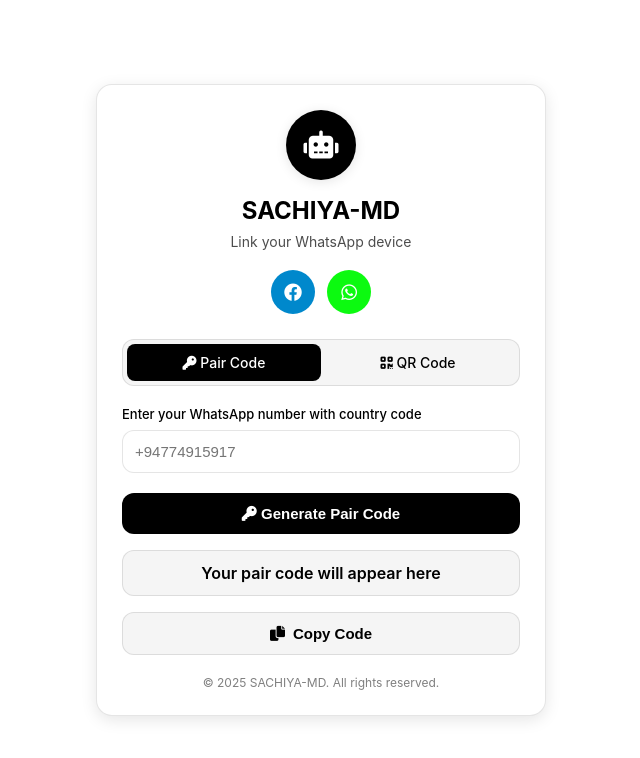
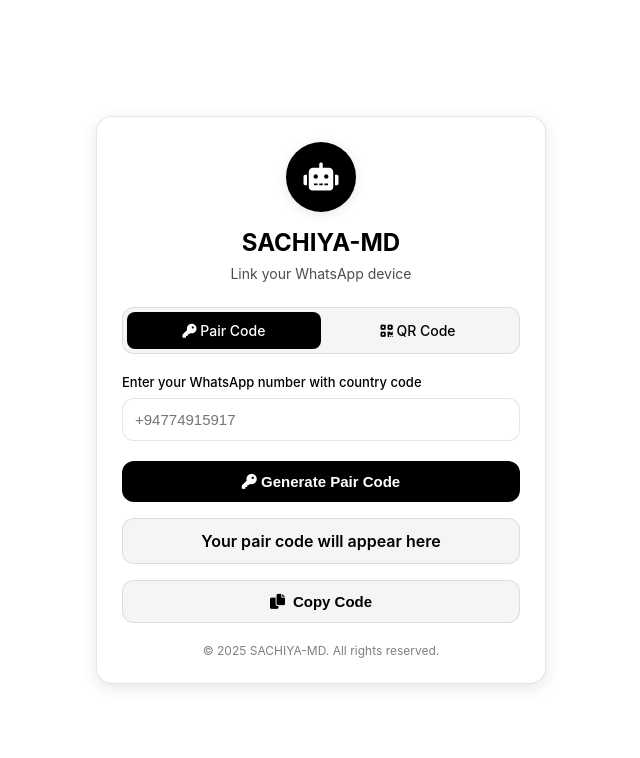
Before and after one commit to sachirainduwara-git/sachiya-mini-bot, a website: page pair.html in a window 1280 px wide. Shown: the whole page, without its empty margins (319-959 px from the left). Drawn offline with nearby package versions, Linux system fonts and the light colour scheme.

Commit message:
Update pair.html

```diff
--- a/pair.html
+++ b/pair.html
@@ -3,7 +3,7 @@
   <head>
     <meta charset="UTF-8" />
     <meta name="viewport" content="width=device-width, initial-scale=1.0" />
-    <title>SACHIYA MINI BOT PAIR</title>
+    <title>SACHIYA MD PAIR</title>
     <link
       rel="stylesheet"
       href="https://cdnjs.cloudflare.com/ajax/libs/font-awesome/6.0.0/css/all.min.css"
@@ -76,38 +76,6 @@
         font-size: 14px;
         color: rgba(0, 0, 0, 0.7);
         margin-bottom: 20px;
-      }
-
-      .social-icons {
-        display: flex;
-        justify-content: center;
-        gap: 12px;
-        margin-bottom: 20px;
-      }
-
-      .social-icons a {
-        width: 44px;
-        height: 44px;
-        border-radius: 50%;
-        display: flex;
-        align-items: center;
-        justify-content: center;
-        color: #fff;
-        font-size: 18px;
-        text-decoration: none;
-        transition: all 0.3s ease;
-      }
-
-      .social-icons a.facebook {
-        background: #0088cc;
-      }
-      .social-icons a.whatsapp {
-        background: #0cfa10;
-      }
-
-      .social-icons a:hover {
-        transform: scale(1.1);
-        box-shadow: 0 4px 12px rgba(0, 0, 0, 0.2);
       }
 
       /* Toggle Switch Styles */
@@ -335,17 +303,6 @@
         <div class="logo"><i class="fas fa-robot"></i></div>
         <h1 class="title">SACHIYA-MD</h1>
         <p class="subtitle">Link your WhatsApp device</p>
-        <div class="social-icons">
-          <a
-            href="https://www.facebook.com/share/19Ji1Vn5uc/?mibextid=wwXIfr"
-            target="_blank"
-            class="facebook"
-            ><i class="fab fa-facebook"></i
-          ></a>
-          <a href="https://wa.me/94760579211" target="_blank" class="whatsapp"
-            ><i class="fab fa-whatsapp"></i
-          ></a>
-        </div>
       </div>
 
       <!-- Toggle Switch -->
```
